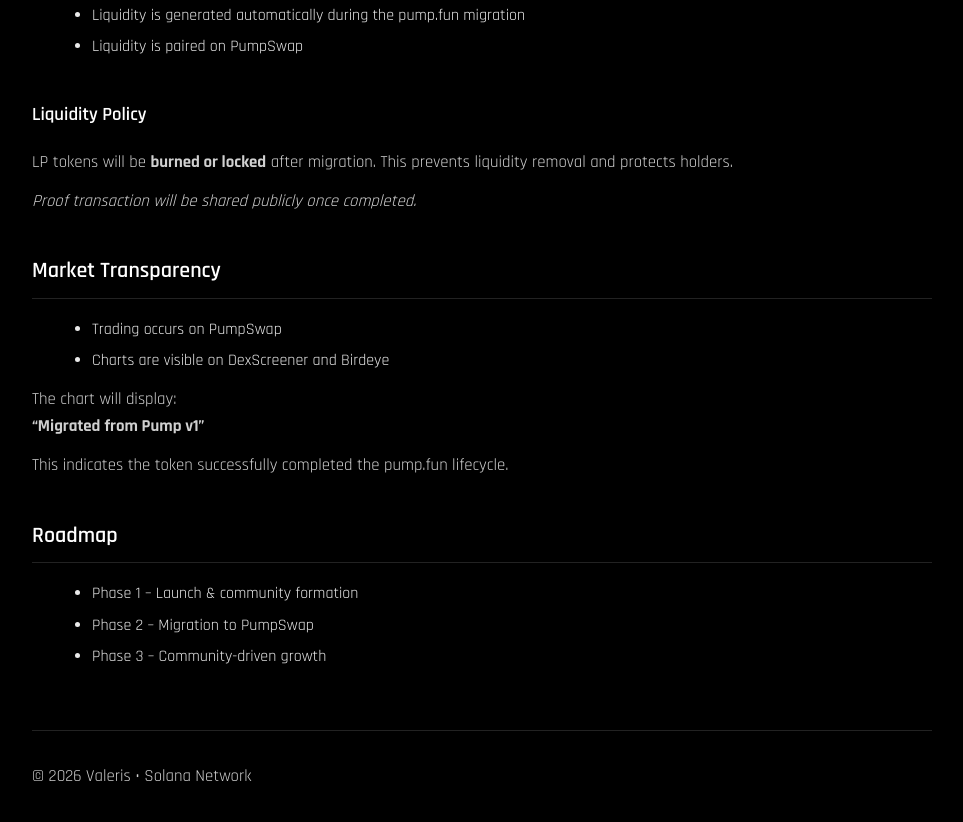
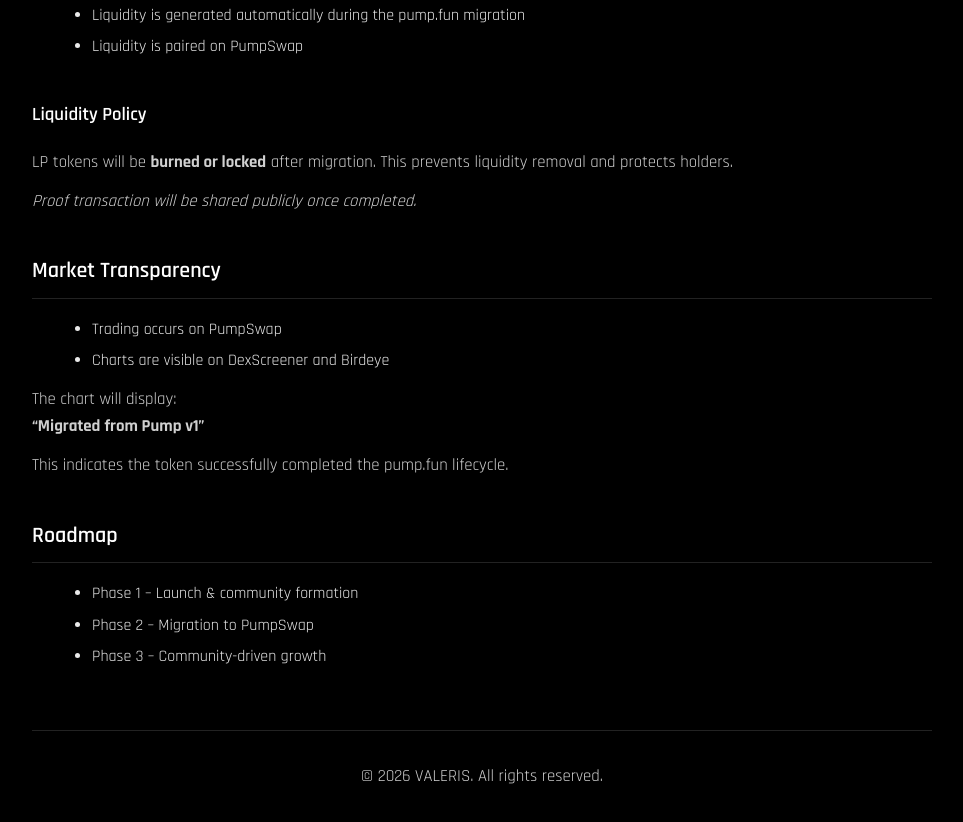
Before and after one commit to ValerisFi/ValerisFi-website, a plain HTML site: page whitepaper.html in a window 1280 px wide. Shown: the part 1728-2550 px from the top of the page, without its empty margins (158-1121 px from the left). Drawn offline with Linux system fonts and the light colour scheme.

Commit message:
Update whitepaper.html

```diff
--- a/whitepaper.html
+++ b/whitepaper.html
@@ -69,6 +69,7 @@
       border-top: 1px solid #222;
       font-size: 14px;
       color: #999;
+      text-align:center;
     }
 
     a {
@@ -192,10 +193,11 @@
 
     <div class="footer">
       <p>
-        © 2026 Valeris • Solana Network<br />
+        © 2026 VALERIS. All rights reserved.<br />
       </p>
     </div>
 
   </div>
 </body>
+
 </html>
```
